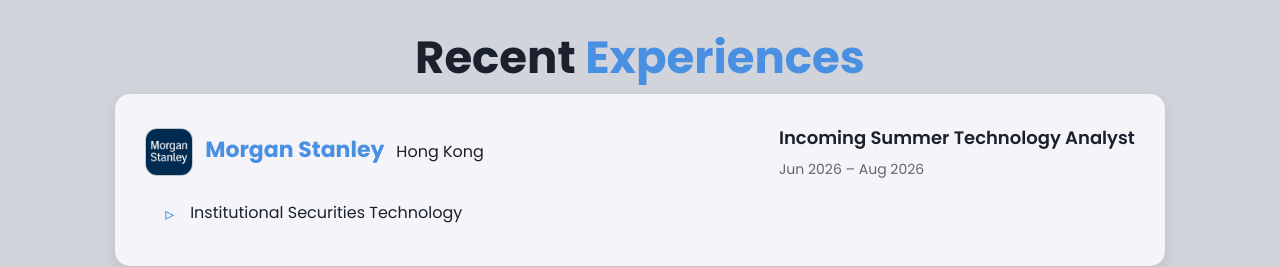
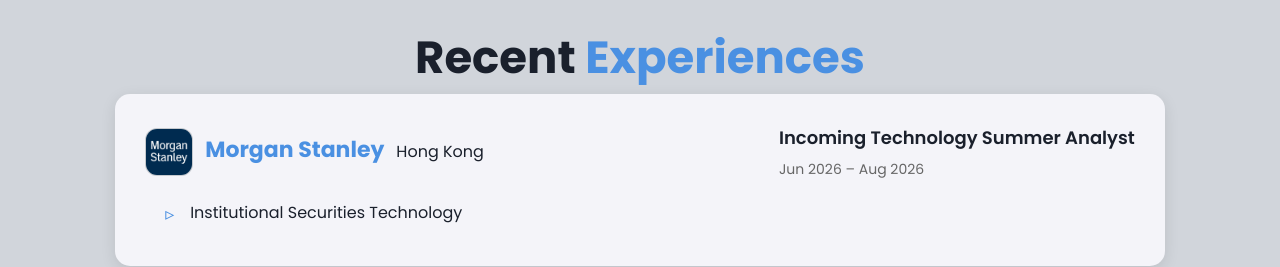
Before and after one commit to edbertw/edbert-portfolio, a Next.js app: page / in a window 1280 px wide. Shown: the part 4360-4627 px from the top of the page. Built offline with nearby package versions, Linux system fonts and the light colour scheme.

Commit message:
fix: experience details

```diff
--- a/src/components/Experience.js
+++ b/src/components/Experience.js
@@ -5,7 +5,7 @@
       {
         company: "Morgan Stanley",
         location: "Hong Kong",
-        position: "Incoming Summer Technology Analyst",
+        position: "Incoming Technology Summer Analyst",
         period: "Jun 2026 – Aug 2026",
         logo: "/src/morgan_stanley.jpg",
         details: [
```
